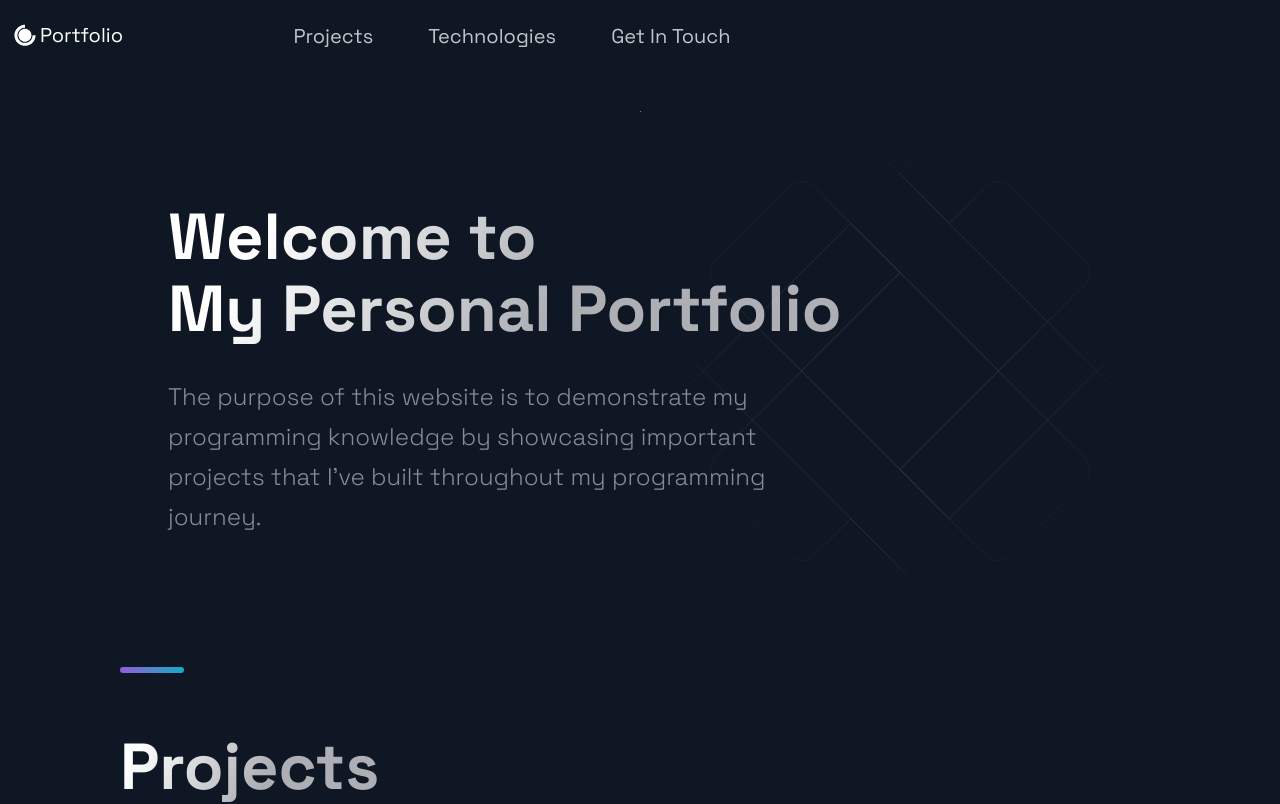
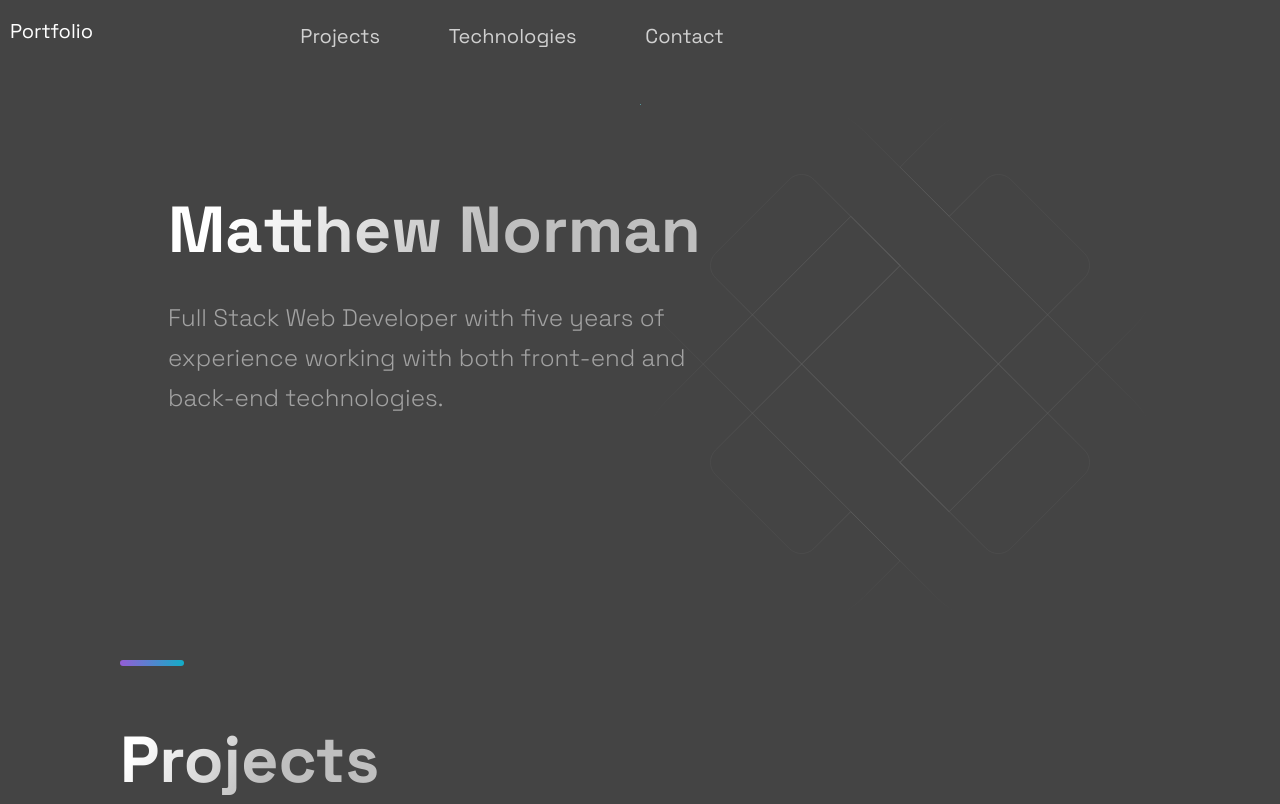
Before and after one commit to normanMatthew/dev, a Next.js app: page / in a window 1280 px wide. Shown: the top 804 px of the page. Built offline with nearby package versions, Linux system fonts and the light colour scheme.

Commit message:
edited header, hero, and footer section, changed design slightly

```diff
--- a/src/components/Footer/Footer.js
+++ b/src/components/Footer/Footer.js
@@ -17,11 +17,7 @@ const Footer = () => {
         {/* <CompanyContainer>
           <Slogan>“The secret of getting ahead is getting started.” —Mark Twain</Slogan>
         </CompanyContainer> */}
-        <SocialContainer>
-          <LinkItem href="https://www.linkedin.com/">
-            LinkedIn
-          </LinkItem>
-        </SocialContainer>
+
       </SocialIconsContainer>
     </FooterWrapper>
   );
--- a/src/components/Header/Header.js
+++ b/src/components/Header/Header.js
@@ -1,7 +1,5 @@
 import Link from "next/link";
 import React from "react";
-import { AiFillGithub, AiFillInstagram, AiFillLinkedin } from "react-icons/ai";
-import { DiCssdeck } from "react-icons/di";
 
 import {
   Container,
@@ -9,7 +7,6 @@ import {
   Div2,
   Div3,
   NavLink,
-  SocialIcons,
   Span
 } from "./HeaderStyles";
 
@@ -21,8 +18,9 @@ const Header = () => (
     <Div1>
       <Link legacyBehavior href="/">
         <a style={{ display: "flex", alignItems: "center", color: "white", marginBottom: "19px" }}>
-          <DiCssdeck size="3rem" /> <Span>Portfolio</Span>
+        <Span>Portfolio</Span>
         </a>
+
       </Link>
     </Div1>
     <Div2>
@@ -38,7 +36,7 @@ const Header = () => (
         </li>
         <li>
           <Link legacyBehavior href="#about">
-            <NavLink>Get In Touch</NavLink>
+            <NavLink>Contact</NavLink>
           </Link>
         </li>
     </Div2>
--- a/src/components/Hero/Hero.js
+++ b/src/components/Hero/Hero.js
@@ -8,11 +8,10 @@ const Hero = (props) => (
   <Section row noPadding>
     <LeftSection>
       <SectionTitle main center>
-        Welcome to <br />
-        My Personal Portfolio
+        Matthew Norman
       </SectionTitle>
       <SectionText>
-        The purpose of this website is to demonstrate my programming knowledge by showcasing important projects that I've built throughout my programming journey.
+      Full Stack Web Developer with five years of experience working with both front-end and back-end technologies.
       </SectionText>
       {/* <Button>
       <a href="mailto:jobs.matthew@protonmail.com">
--- a/src/components/Technologies/Technologies.js
+++ b/src/components/Technologies/Technologies.js
@@ -26,7 +26,7 @@ const Technologies = () =>  (
           <ListTitle>Back-End</ListTitle>
           <ListParagraph>
             MongoDB <br />
-            ExpressJS <br />
+
             NodeJS
           </ListParagraph>
         </ListContainer>
@@ -47,6 +47,7 @@ const Technologies = () =>  (
           <ListParagraph>
             NextJS<br />
             TailwindCSS<br />
+            ExpressJS <br />
             Bootstrap
           </ListParagraph>
         </ListContainer>
--- a/src/styles/globals.js
+++ b/src/styles/globals.js
@@ -20,7 +20,7 @@ const GlobalStyles = createGlobalStyle`
     background: ${props => props.theme.colors.background1};
     color: ${props => props.theme.colors.primary1};
     cursor: default;
-
+    background-color: #444444;
   }
   h1,h2,h3,h4,h5,h6,button {
     font-family: ${props => props.theme.fonts.title};
@@ -32,6 +32,8 @@ const GlobalStyles = createGlobalStyle`
     list-style: none;
   }
 
+
+
 `;
 
 export default GlobalStyles;
```
